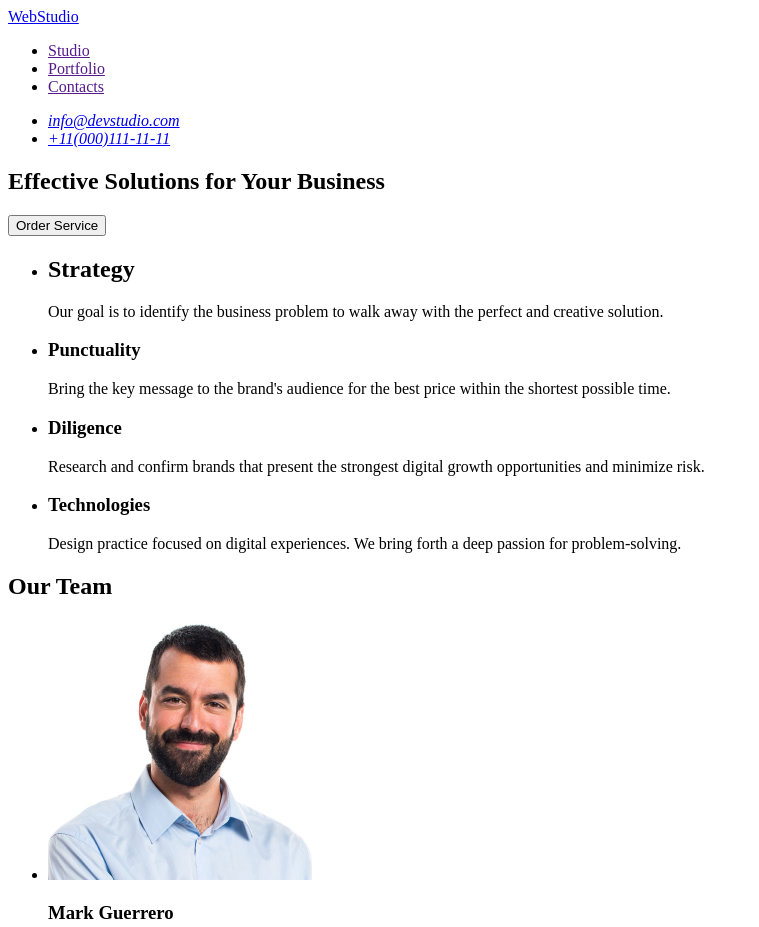
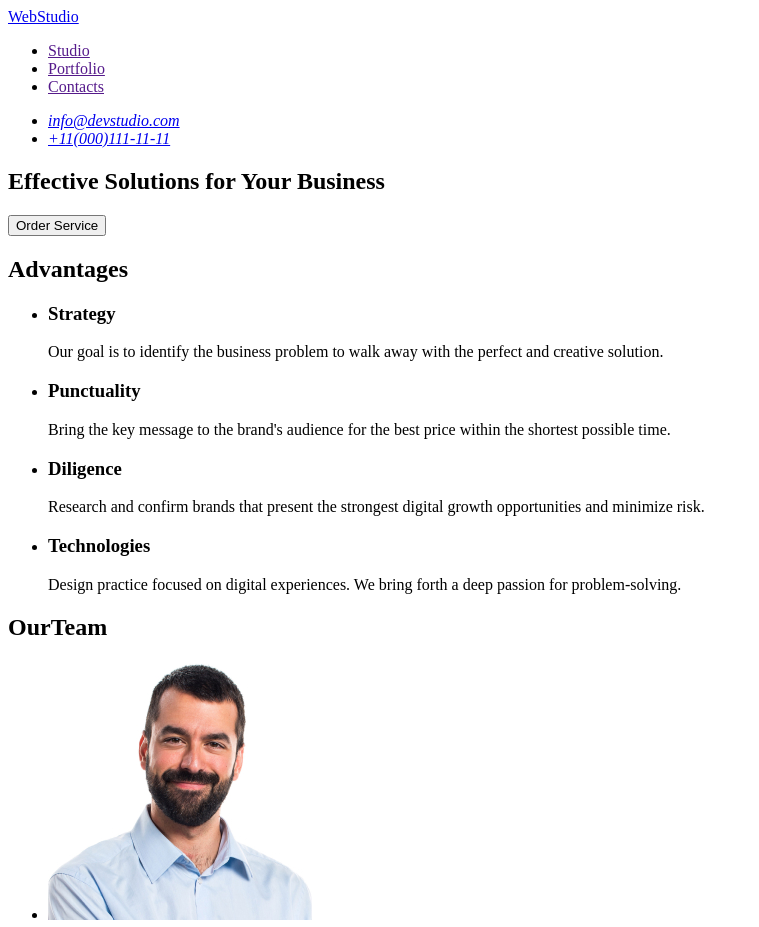
Before and after one commit to MarianaSafiulin/goit-markup-hw-01, a plain HTML site: page index.html in a window 1280 px wide. Shown: the top 927 px of the page, without its empty margins (0-759 px from the left). Drawn offline with Linux system fonts and the light colour scheme.

Commit message:
Update index.html

```diff
--- a/index.html
+++ b/index.html
@@ -28,9 +28,10 @@
         <button type="button">Order Service</button>
       </section>
       <section>
+        <h2>Advantages</h2>
         <ul>
           <li>
-            <h2>Strategy</h2>
+            <h3>Strategy</h3>
             <p>
               Our goal is to identify the business problem to walk away with the
               perfect and creative solution.
@@ -60,7 +61,7 @@
         </ul>
       </section>
       <section>
-        <h2>Our Team</h2>
+        <h2>OurTeam</h2>
         <ul>
           <li>
             <img
```
